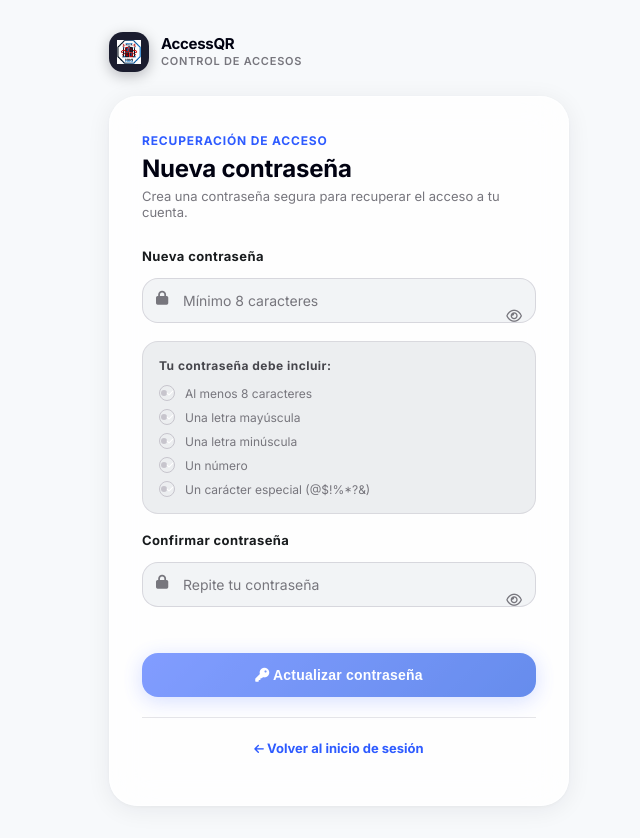
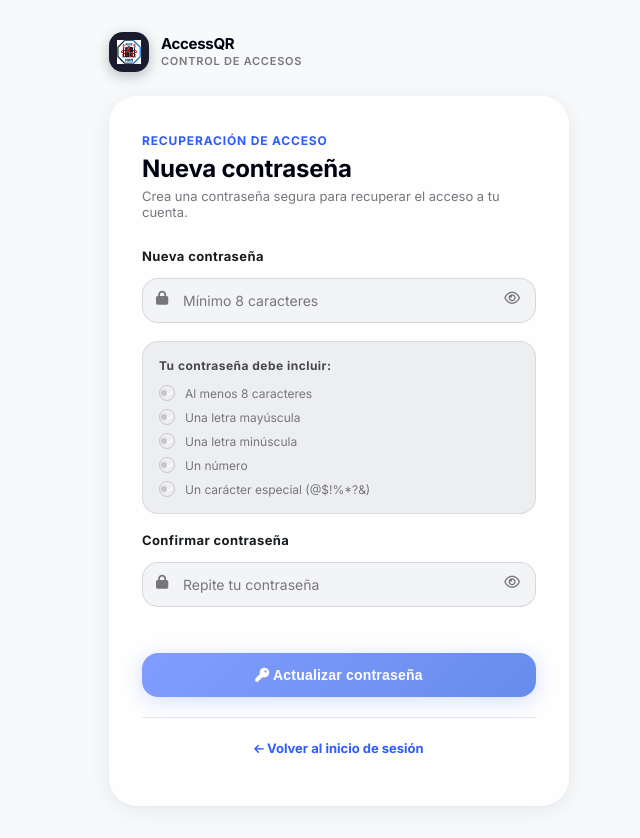
Before and after one commit to SistemaSelticForce2026/Acceso-QR, a Flask app: page /reset-password in a window 1280 px wide. Shown: the whole page, without its empty margins (301-941 px from the left). Run offline with Flask 3, Linux system fonts and the light colour scheme; the visitor is signed in with stand-in values (Sample User, id 1); some libraries are stand-ins or nearby versions.

Commit message:
Fix centrado vertical del icono ojo en campo de contraseña

```diff
--- a/static/css/paginas/auth.css
+++ b/static/css/paginas/auth.css
@@ -339,6 +339,8 @@
 
 .auth-input-wrap{
     position:relative;
+    display:flex;
+    align-items:center;
 }
 
 .auth-input-icon{
@@ -402,9 +404,10 @@
     right:14px;
     top:50%;
     transform:translateY(-50%);
+    margin:0;
     background:none;
     border:none;
-    padding:0;
+    padding:0 2px;
     cursor:pointer;
     color:#77767d;
     font-size:14px;
```
